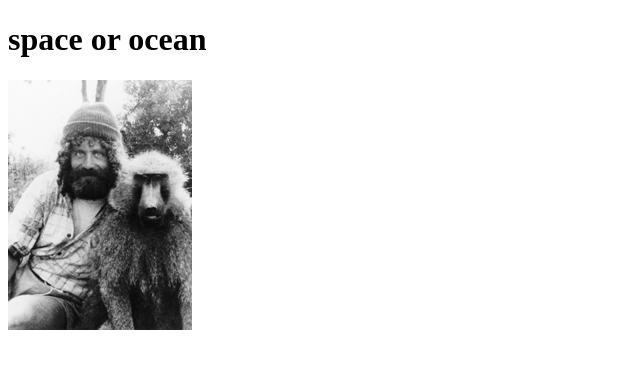
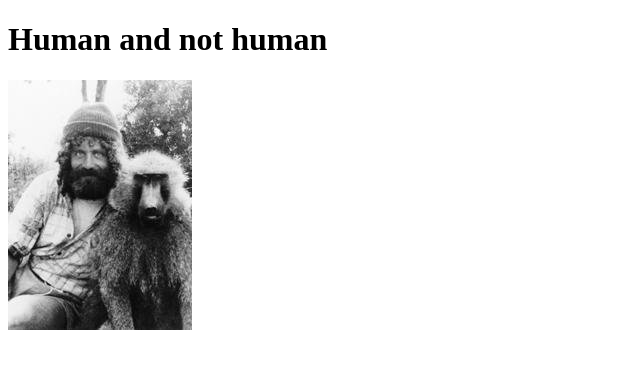
Before and after one commit to recombinationBTRDRS/1282basefrontend, a plain HTML site: page index.html in a window 1280 px wide. Shown: the whole page, without its empty margins (0-640 px from the left). Drawn offline with Linux system fonts and the light colour scheme.

Commit message:
Fix code

```diff
--- a/index.html
+++ b/index.html
@@ -4,7 +4,7 @@
     <meta charset="UTF-8" />
     <meta http-equiv="X-UA-Compatible" content="IE=edge" />
     <meta name="viewport" content="width=device-width, initial-scale=1.0" />
-    <title>human and no human</title>
+    <title>human and not human</title>
     <link
       rel="shortcut icon"
       href="img/hanh.jpg"
@@ -17,7 +17,7 @@
     ></script>
   </head>
   <body>
-    <h1>space or ocean</h1>
+    <h1>Human and not human</h1>
     <img src="img/hanh.jpg" alt="image404">
   </body>
 </html>
```
